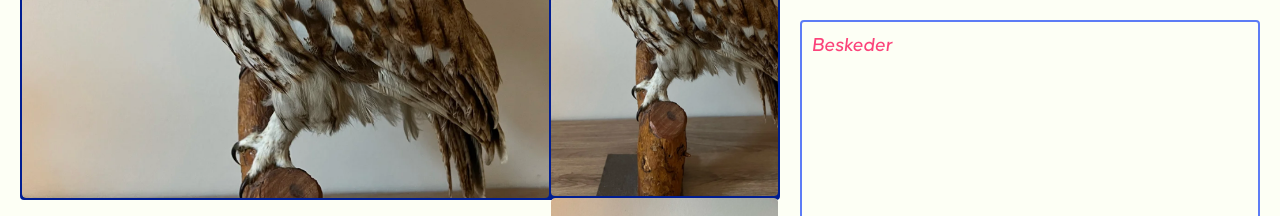
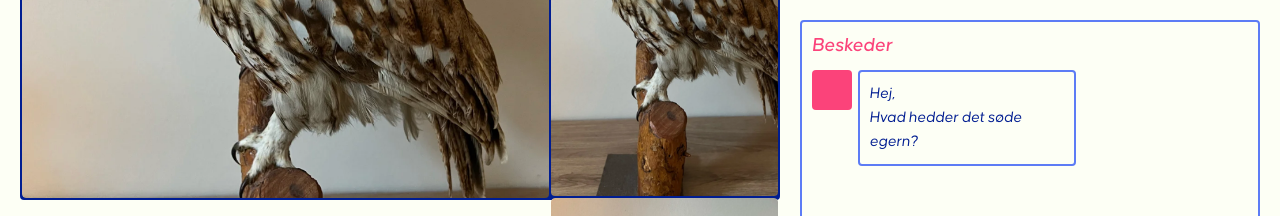
Before and after one commit to helena-hollander/dbaDesignsystemer, a Vue app: page /product in a window 1280 px wide. Shown: the part 480-696 px from the top of the page. Built offline with nearby package versions, Linux system fonts and the light colour scheme.

Commit message:
frokost_onsdag

```diff
--- a/src/assets/main.css
+++ b/src/assets/main.css
@@ -14,6 +14,10 @@
     font-family:'Titel-Secondary';
     src: url('public/fonts/Causten-BoldOblique.otf') format('truetype');
 }
+@font-face{
+    font-family:'Regular-Oblique';
+    src: url('public/fonts/Causten-RegularOblique.otf') format('truetype');
+}
 
 @tailwind base;
 @tailwind components;
--- a/src/components/GalleryCom.vue
+++ b/src/components/GalleryCom.vue
@@ -6,7 +6,7 @@ import { defineProps } from 'vue'
 </script>
 
 <template>
-<div class="flex bg-primarydark w-full rounded p-[2px] mx-[20px] h-[400px]">
+<div class="flex bg-primarydark w-full rounded p-[2px] mb-[20px] mx-[20px] h-[400px]">
     <div class="w-[70%] h-full">
      <ImageCom image="public/images/udstoppetugle.png" variant="imageProduct" class="pr-[2px]"/>
     </div>
--- a/src/components/MessageCom.vue
+++ b/src/components/MessageCom.vue
@@ -4,5 +4,9 @@
 <template>
 <div class="w-full h-[400px] border-primarymid border-[2px] rounded ml-[20px]">
     <p class="m-[10px] text-xl font-titelDisplay text-contrast">Beskeder</p>
+    <div class="grid grid-cols-10 w-full h-full">
+    <div class="w-[40px] h-[40px] bg-contrast rounded ml-[10px]"></div>
+    <div class="col-span-5 border-[2px] border-primarymid rounded h-fit text-primarydark ml-[10px] p-[10px] font-regularOblique">Hej,<br>Hvad hedder det søde egern?</div>
+    </div>
 </div>
 </template>
--- a/tailwind.config.js
+++ b/tailwind.config.js
@@ -17,6 +17,7 @@ export default {
         priceDisplay: ["Price-Display", "sans-serif"],
         buttonPrimary: ["Button-Primary", "sans-serif"],
         titelSecondary: ["Titel-Secondary", "sans-serif"],
+        regularOblique: ["Regular-Oblique", "sans-serif"],
       }
     },
   },
```
Also changed, not shown: public/fonts/Causten-RegularOblique.otf (added).
